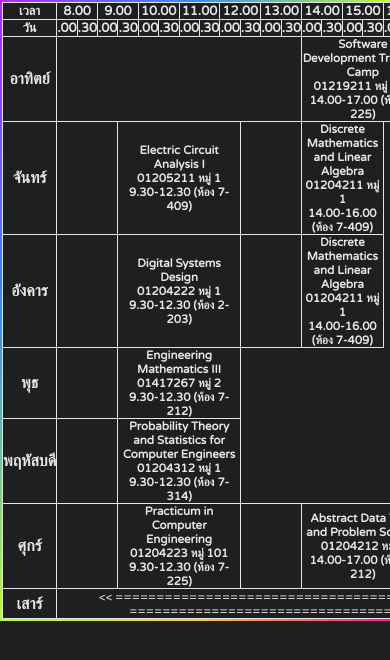
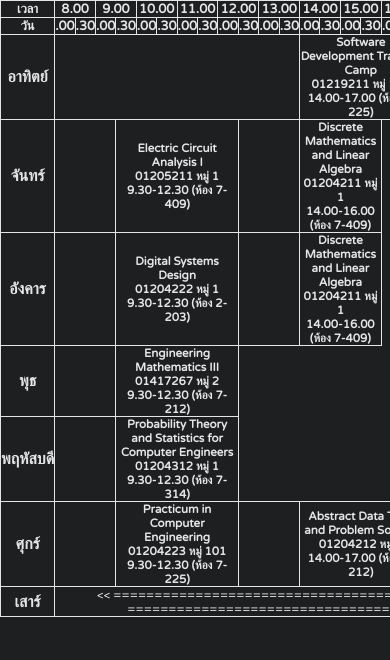
Before and after one commit to Thnnathat/course-table.github.io, a plain HTML site: page index.html in a window 390 px wide. Shown: the top 660 px of the page. Drawn offline with Linux system fonts and the light colour scheme.

Commit message:
responsive

```diff
--- a/style.css
+++ b/style.css
@@ -7,6 +7,8 @@
     font-family: 'Varela Round', sans-serif;
     /* overflow: hidden; */
     box-sizing: border-box;
+}
+body{
     background: #1D1F20;
 }
 table{
@@ -20,10 +22,12 @@ table{
     height: 100vh;
     width: 100vw;
 }
-.container{
-    border: 2px solid transparent;
-    border-image: linear-gradient(to bottom right, #b827fc 0%, #2c90fc 25%, #b8fd33 50%, #fec837 75%, #fd1892 100%);
-    border-image-slice: 1;
+@media (min-width: 501px){
+    .container{
+        border: 2px solid transparent;
+        border-image: linear-gradient(to bottom right, #b827fc 0%, #2c90fc 25%, #b8fd33 50%, #fec837 75%, #fd1892 100%);
+        border-image-slice: 1;
+    }
 }
 .day{
     text-align: center;
@@ -36,22 +40,19 @@ table{
 @media (max-width: 500px){
     .container{
         display: block;
+        position: relative;
         width: 100%;
         height: 100%;
-    }
-    .container{
-        border: 2px solid transparent;
-        border-image: linear-gradient(to bottom right, #b827fc 0%, #2c90fc 25%, #b8fd33 50%, #fec837 75%, #fd1892 100%);
-        border-image-slice: 1;
     }
 }
 
 .container{
-    --borderWidth: 3px;
+    --borderWidth: 0px;
     position: relative;
+    background: #1D1F20;
     border-radius: var(--borderWidth);
 }
-/* .subject:after{
+.subject:after{
     content: '';
     position: absolute;
     top: calc(-1 * var(--borderWidth));
@@ -76,12 +77,12 @@ table{
     100% {
         background-position: 0% 50%;
     }
-  } */
+  }
 
-/* .subject{
+.subject{
     transition: transform 0.5s;
 }
 .subject:hover{
     z-index: 999;
     transform: scale(1.3,1.3);
-} */
+}
```
